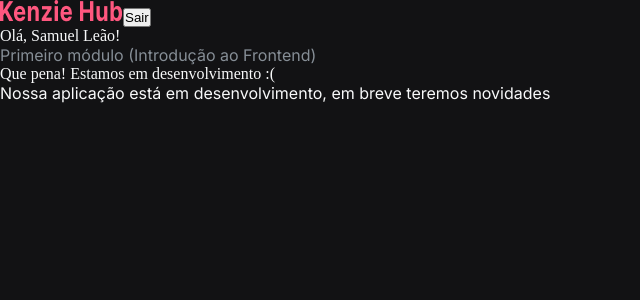
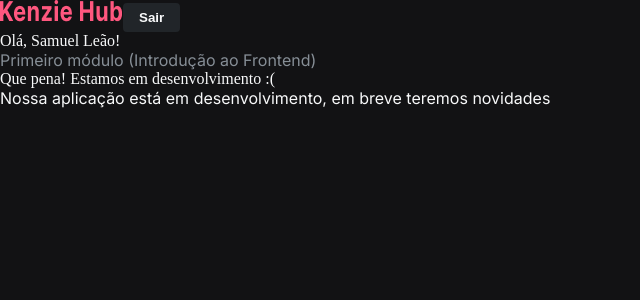
Before and after one commit to Kenzie-Academy-Brasil-Developers/react-entrega-kenzie-hub-wesleymatos, a React (Create React App) app: page /Home in a window 1280 px wide. Shown: the top 300 px of the page, without its empty margins (0-640 px from the left). Built offline with nearby package versions, Linux system fonts and the light colour scheme.

Commit message:
feat: create buttonNav

```diff
--- /dev/null
+++ b/src/components/ButtonNav/index.jsx
@@ -0,0 +1,9 @@
+import { ButtonNavStyled } from "./style";
+
+const ButtonNav = ({ content, onClick }) => (
+  <ButtonNavStyled type="button" onClick={onClick}>
+    {content}
+  </ButtonNavStyled>
+);
+
+export default ButtonNav;
--- /dev/null
+++ b/src/components/ButtonNav/style.js
@@ -0,0 +1,15 @@
+import styled from "styled-components";
+
+export const ButtonNavStyled = styled.button`
+  border: none;
+  font-weight: 600;
+  color: var(--gray-0);
+  height: 29px;
+  border-radius: 4px;
+  background-color: var(--gray-3);
+  padding: 0 16px;
+
+  :hover {
+    background-color: var(--gray-2);
+  }
+`;
--- a/src/pages/HomePage/index.jsx
+++ b/src/pages/HomePage/index.jsx
@@ -1,11 +1,21 @@
+import ButtonNav from "../../components/ButtonNav";
 import logo from "../../img/Logo.png";
 
 const HomePage = () => {
+  function logout() {
+    console.log("saiu");
+  }
+
   return (
     <div className="homePage">
       <nav>
         <img src={logo} alt="Logo Kenzie Hub" />
-        <button>Sair</button>
+        <ButtonNav
+          content="Sair"
+          onClick={() => {
+            logout();
+          }}
+        />
       </nav>
       <header>
         <h1>Olá, Samuel Leão!</h1>
--- a/src/styles/global.js
+++ b/src/styles/global.js
@@ -48,4 +48,8 @@ export default createGlobalStyle`
   p{
     color: var(--gray-0);
   }
+
+  button{
+    cursor: pointer;
+  }
 `;
```
